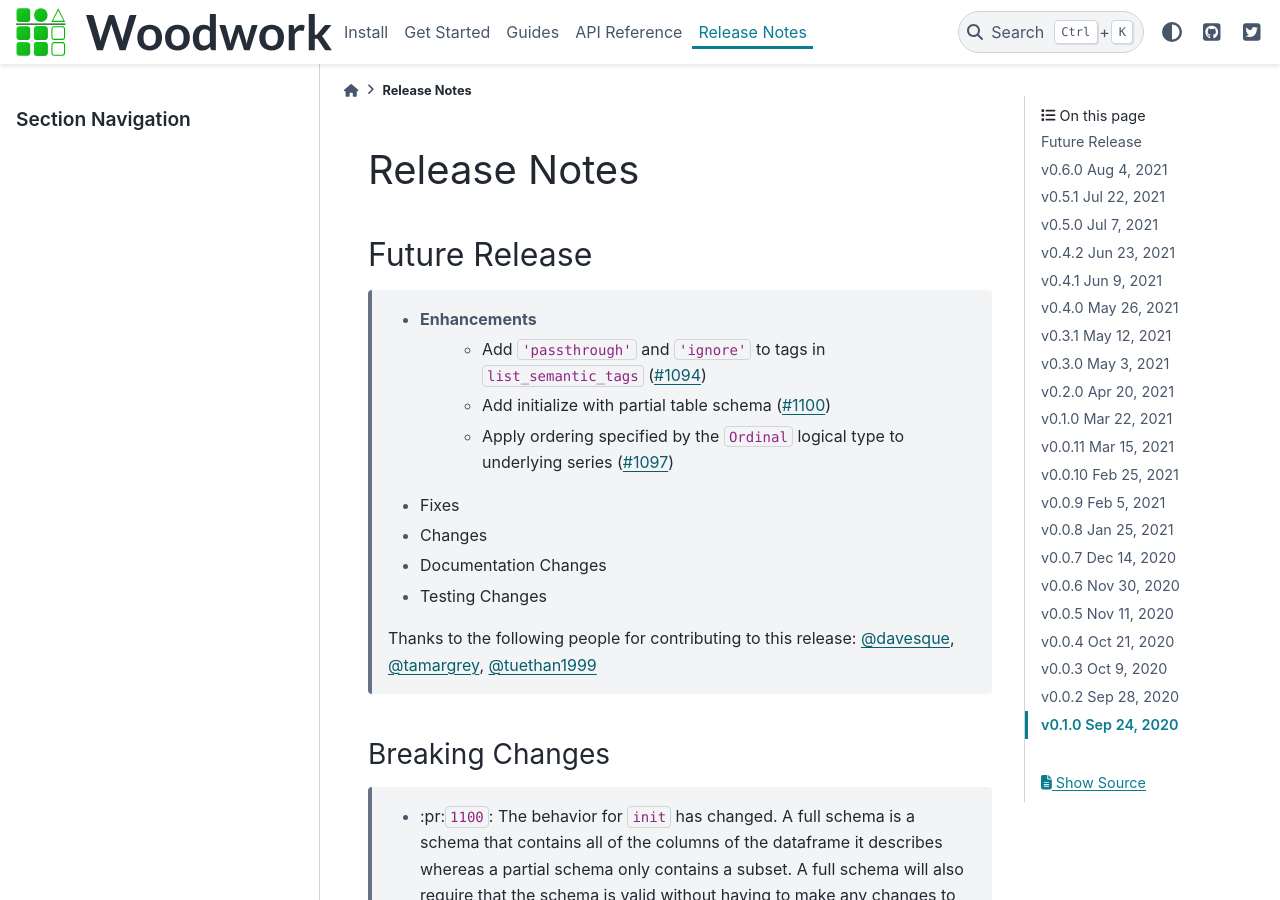
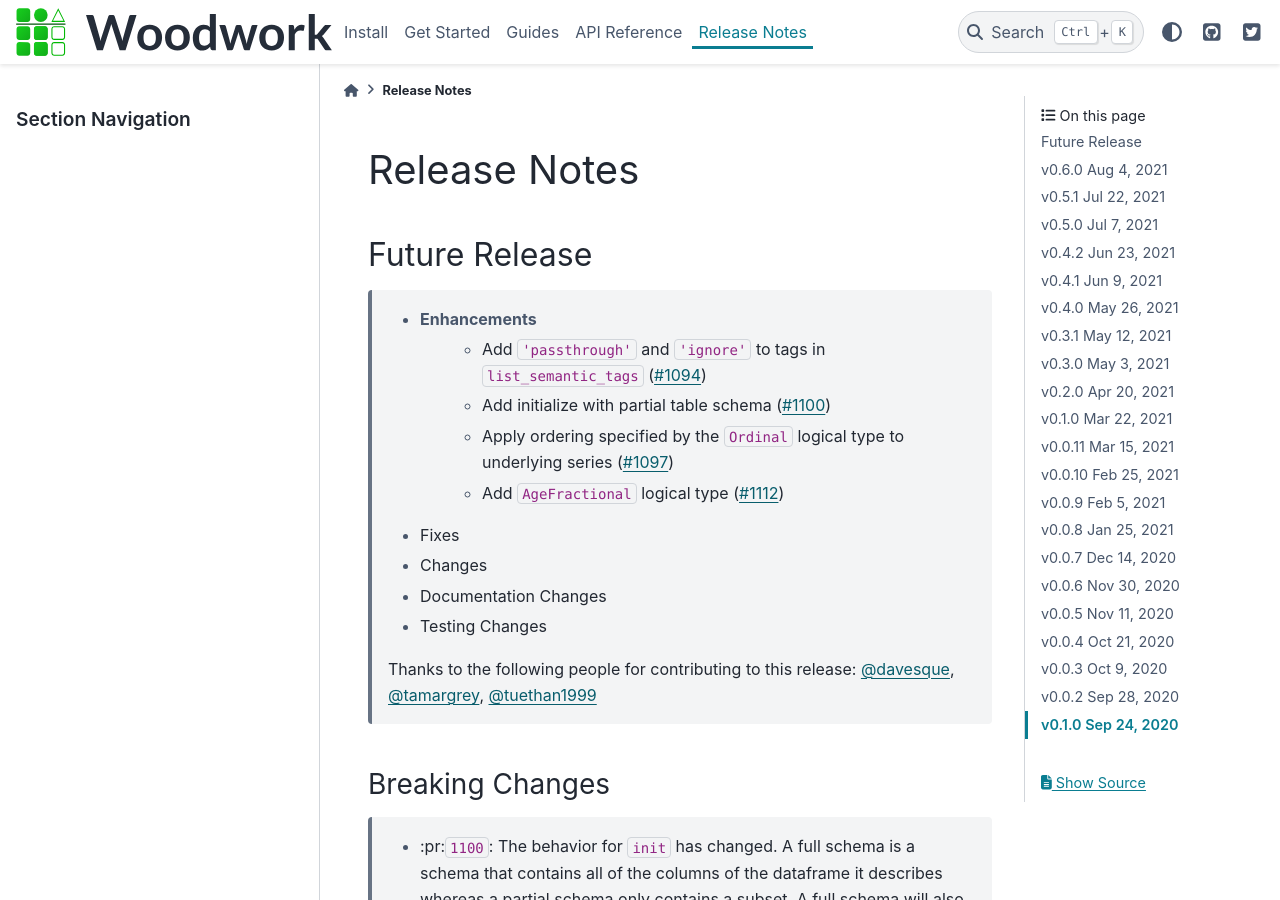
Before and after one commit to alteryx/woodwork, a Sphinx documentation site: the page built from docs/source/release_notes.rst, in a window 1280 px wide and 900 px high. Built offline with Sphinx 7.4.7 and the PyData theme 0.15.4, drawn with Linux system fonts in a browser that asks for light colours; comment, search, counter and statistics services are not loaded.

Commit message:
add release note

```diff
--- a/docs/source/release_notes.rst
+++ b/docs/source/release_notes.rst
@@ -9,6 +9,7 @@ Future Release
         * Add ``'passthrough'`` and ``'ignore'`` to tags in ``list_semantic_tags`` (:pr:`1094`)
         * Add initialize with partial table schema  (:pr:`1100`)
         * Apply ordering specified by the ``Ordinal`` logical type to underlying series (:pr:`1097`)
+        * Add ``AgeFractional`` logical type (:pr:`1112`)
     * Fixes
     * Changes
     * Documentation Changes
```
